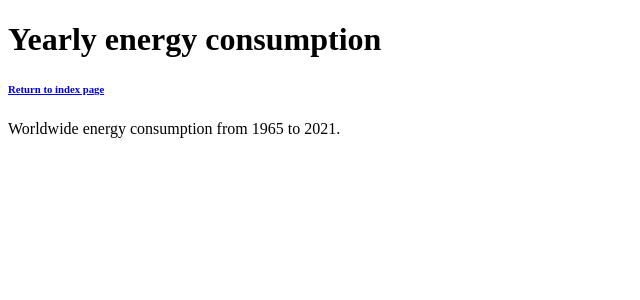
After one commit to mc384/energyviz, a Flask app: page /yearly in a window 1280 px wide. The commit adds this page. Shown: the top 300 px of the page, without its empty margins (0-640 px from the left). Run offline with Flask 2, Linux system fonts and the light colour scheme; some libraries are stand-ins or nearby versions.

Commit message:
Add country input, add total consumption graph

```diff
--- a/app.py
+++ b/app.py
@@ -1,4 +1,4 @@
-from flask import Flask, redirect, url_for, render_template
+from flask import Flask, redirect, url_for, render_template, request
 import pandas as pd
 import numpy as np
 import json
@@ -8,23 +8,48 @@ import plotly.express as px
 app = Flask(__name__)
 
 
-@app.route("/")
-def energy():
+@app.route('/callback', methods=['POST', 'GET'])
+def dyn():
+    return energy(request.args.get('data'))
+
+
+@app.route('/')
+def plot():
+    return render_template('energy.html', graphJSON=dyn())
+
+
+def energy(country="United States"):
     data = pd.read_csv("energy.csv")
     countries = data['Entity'].unique()
-    US = data.loc[data['Entity'] == "United States"]
-    USA = US.rename(
+    countryplot = data.loc[data['Entity'] == country]
+    countryplot = countryplot.rename(
         columns={"Primary energy consumption per capita (kWh/person)": "kWh"})
-    chart = px.line(USA, x="Year", y="kWh",
-                    title="US Energy Consumption from 1965 to 2021")
+    chart = px.line(countryplot, x="Year", y="kWh",
+                    title="Energy Consumption from 1965 to 2021")
     chart.update_xaxes(showline=True, linewidth=2,
                        linecolor='black', mirror=True)
     chart.update_yaxes(showline=True, linewidth=2,
                        linecolor='black', mirror=True)
     graphJSON = json.dumps(chart, cls=plotly.utils.PlotlyJSONEncoder)
-    return render_template("energy.html", graphJSON=graphJSON, countries=countries)
+    return graphJSON
 
 
+@app.route('/yearly')
+def yearly():
+    data = pd.read_csv("energy.csv")
+    aggregate = data.rename(
+        columns={"Primary energy consumption per capita (kWh/person)": "kWh"})
+    aggregate = aggregate.groupby(['Year']).sum().reset_index()
+    chart = px.line(aggregate, x="Year", y="kWh",
+                    title="Energy Consumption from 1965 to 2021")
+    chart.update_xaxes(showline=True, linewidth=2,
+                       linecolor='black', mirror=True)
+    chart.update_yaxes(showline=True, linewidth=2,
+                       linecolor='black', mirror=True)
+    graphJSON = json.dumps(chart, cls=plotly.utils.PlotlyJSONEncoder)
+    return render_template('yearly.html', graphJSON=graphJSON)
+
+
+# todo: link the pages
 if __name__ == "__main__":
     app.run(debug=True)
-# Todo: change bar to line graph, consider adding more graphs, consider adding input to toggle country, customize front end with html/css
--- a/templates/index.html
+++ /dev/null
@@ -1,4 +0,0 @@
-{% extends "base.html" %} {% block title %}Home page{% endblock %} {% block
-content %}
-<h1>Energy usage</h1>
-{% endblock %}
--- a/templates/input.html
+++ /dev/null
@@ -1,3 +0,0 @@
-<form action="/data" method="POST">
-  <p>Country <input type="submit" value="Submit" /></p>
-</form>
--- /dev/null
+++ b/templates/yearly.html
@@ -0,0 +1,15 @@
+<!DOCTYPE html>
+<html>
+  <body>
+    <h1>Yearly energy consumption</h1>
+    <h6><a href="/">Return to index page</a></h6>
+    <div id="chart" class="chart"></div>
+    <div>Worldwide energy consumption from 1965 to 2021.</div>
+  </body>
+
+  <script src="https://cdn.plot.ly/plotly-latest.min.js"></script>
+  <script type="text/javascript">
+    var graphs = {{graphJSON | safe}};
+    Plotly.plot('chart',graphs,{});
+  </script>
+</html>
```
Also changed, not shown: analysis.py (+7 -5 lines), templates/energy.html (+19 -10 lines), templates/graph.html (deleted, +0 -36 lines), README.md.
